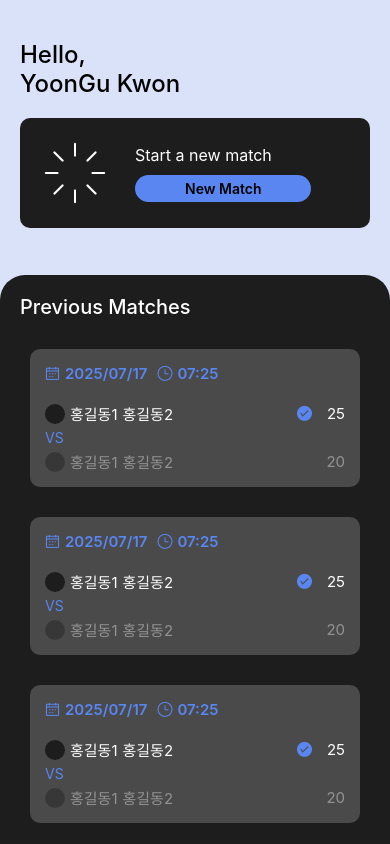
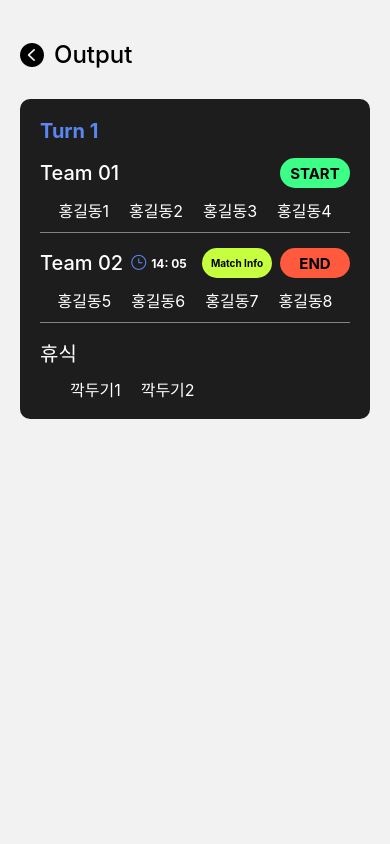
Before and after one commit to peaceRyun/cocktime, a React Native app: screen /OutputS in a window 390 px wide. Built offline with nearby package versions, Linux system fonts and the light colour scheme.

Commit message:
라우팅 연결 // Output 페이지 마크업

```diff
--- a/App.js
+++ b/App.js
@@ -1,13 +1,12 @@
-import React from 'react';
 import { NavigationContainer } from '@react-navigation/native';
 import { createNativeStackNavigator } from '@react-navigation/native-stack';
 import { useFonts } from 'expo-font';
 
-// 우리가 만든 화면 컴포넌트들을 불러옵니다.
 import HomeScreen from './src/screens/HomeScreen';
-import DetailsScreen from './src/screens/DetailsScreen';
+import InputScreen from './src/screens/InputScreen';
+import OutputScreen from './src/screens/OutputScreen';
+import MatchInfoScreen from './src/screens/MatchInfoScreen';
 
-// 스택 내비게이터를 생성합니다.
 const Stack = createNativeStackNavigator();
 
 export default function App() {
@@ -34,7 +33,9 @@ export default function App() {
             >
                 {/* Stack.Screen으로 각 화면을 등록합니다. name이 이동할 때 사용하는 이름이 됩니다. */}
                 <Stack.Screen name='Home' component={HomeScreen} options={{ title: '홈' }} />
-                <Stack.Screen name='Details' component={DetailsScreen} options={{ title: '상세 정보' }} />
+                <Stack.Screen name='InputS' component={InputScreen} options={{ title: '입력 페이지' }} />
+                <Stack.Screen name='OutputS' component={OutputScreen} options={{ title: '결과 페이지' }} />
+                <Stack.Screen name='MatchInfoS' component={MatchInfoScreen} options={{ title: '매치 정보 페이지' }} />
             </Stack.Navigator>
         </NavigationContainer>
     );
--- a/src/screens/DetailsScreen.js
+++ /dev/null
@@ -1,15 +0,0 @@
-import { View, Text, Button, StyleSheet } from 'react-native';
-
-export default function DetailsScreen({ navigation }) {
-    return (
-        <View style={styles.container}>
-            <Text style={styles.text}>상세 페이지</Text>
-            <Button title='뒤로 가기' onPress={() => navigation.goBack()} />
-        </View>
-    );
-}
-
-const styles = StyleSheet.create({
-    container: { flex: 1, alignItems: 'center', justifyContent: 'center' },
-    text: { fontSize: 24 },
-});
--- a/src/screens/HomeScreen.js
+++ b/src/screens/HomeScreen.js
@@ -19,7 +19,7 @@ export default function HomeScreen({ navigation }) {
                 </View>
                 <View>
                     <Text style={styles.matchTitle}>Start a new match</Text>
-                    <TouchableOpacity style={styles.newMatchButton} onPress={() => navigation.navigate('Details')}>
+                    <TouchableOpacity style={styles.newMatchButton} onPress={() => navigation.navigate('InputS')}>
                         <Text style={styles.newMatchButtonText}>New Match</Text>
                     </TouchableOpacity>
                 </View>
--- /dev/null
+++ b/src/screens/InputScreen.js
@@ -0,0 +1,49 @@
+import { View, Text, StyleSheet, TouchableOpacity } from 'react-native';
+import AntDesign from '@expo/vector-icons/AntDesign';
+
+export default function InputScreen({ navigation }) {
+    return (
+        <View style={styles.container}>
+            <View style={styles.headerCont}>
+                <TouchableOpacity onPress={() => navigation.goBack()}>
+                    <AntDesign name='leftcircle' size={24} color='black' />
+                </TouchableOpacity>
+                <Text style={styles.h2}>Input</Text>
+            </View>
+            <TouchableOpacity
+                onPress={() => navigation.navigate('OutputS')}
+                style={{ position: 'absolute', bottom: 40, left: 0, right: 0, alignItems: 'center', zIndex: 10 }}
+            >
+                <View style={styles.resultBtn}>
+                    <Text style={styles.resultText}>결과 보기</Text>
+                </View>
+            </TouchableOpacity>
+        </View>
+    );
+}
+
+const styles = StyleSheet.create({
+    container: { flex: 1, position: 'relative' },
+    headerCont: {
+        display: 'flex',
+        flexDirection: 'row',
+        alignItems: 'center',
+        gap: 10,
+        marginTop: 40,
+        marginHorizontal: 20,
+    },
+    h2: { fontSize: 24, fontWeight: 500 },
+    resultBtn: {
+        width: 200,
+        backgroundColor: '#5A86F1',
+        paddingVertical: 20,
+        display: 'flex',
+        alignItems: 'center',
+        justifyContent: 'center',
+        borderRadius: 10,
+    },
+    resultText: {
+        fontSize: 20,
+        fontWeight: 700,
+    },
+});
--- /dev/null
+++ b/src/screens/MatchInfoScreen.js
@@ -0,0 +1,28 @@
+import { View, Text, StyleSheet, TouchableOpacity } from 'react-native';
+import AntDesign from '@expo/vector-icons/AntDesign';
+
+export default function MatchInfoScreen({ navigation }) {
+    return (
+        <View style={styles.container}>
+            <View style={styles.headerCont}>
+                <TouchableOpacity onPress={() => navigation.goBack()}>
+                    <AntDesign name='leftcircle' size={24} color='black' />
+                </TouchableOpacity>
+                <Text style={styles.h2}>Match Info</Text>
+            </View>
+        </View>
+    );
+}
+
+const styles = StyleSheet.create({
+    container: { flex: 1, position: 'relative' },
+    headerCont: {
+        display: 'flex',
+        flexDirection: 'row',
+        alignItems: 'center',
+        gap: 10,
+        marginTop: 40,
+        marginHorizontal: 20,
+    },
+    h2: { fontSize: 24, fontWeight: 500 },
+});
--- /dev/null
+++ b/src/screens/OutputScreen.js
@@ -0,0 +1,156 @@
+import { View, Text, StyleSheet, TouchableOpacity } from 'react-native';
+import AntDesign from '@expo/vector-icons/AntDesign';
+
+export default function OutputScreen({ navigation }) {
+    return (
+        <View style={styles.container}>
+            <View style={styles.headerCont}>
+                <TouchableOpacity onPress={() => navigation.goBack()}>
+                    <AntDesign name='leftcircle' size={24} color='black' />
+                </TouchableOpacity>
+                <Text style={styles.h2}>Output</Text>
+            </View>
+            <View style={{ marginTop: 30, display: 'flex', gap: 20 }}>
+                <View style={styles.cardCont}>
+                    <Text style={{ fontSize: 20, fontWeight: 700, color: '#5A86F1' }}>Turn 1</Text>
+                    <View style={styles.teamInfoCont}>
+                        <View style={styles.teamInfoHeader}>
+                            <Text style={{ color: '#fff', fontSize: 20, fontWeight: 500 }}>Team 01</Text>
+                            <View style={{ display: 'flex', flexDirection: 'row', alignItems: 'center', gap: 8 }}>
+                                <TouchableOpacity onPress={() => navigation.goBack()} style={styles.startBtn}>
+                                    <Text style={{ fontSize: 15, fontWeight: 700 }}>START</Text>
+                                </TouchableOpacity>
+                            </View>
+                        </View>
+                        <View style={styles.teamInfoMain}>
+                            <Text style={{ color: '#fff', fontSize: 16, fontWeight: 400 }}>홍길동1</Text>
+                            <Text style={{ color: '#fff', fontSize: 16, fontWeight: 400 }}>홍길동2</Text>
+                            <Text style={{ color: '#fff', fontSize: 16, fontWeight: 400 }}>홍길동3</Text>
+                            <Text style={{ color: '#fff', fontSize: 16, fontWeight: 400 }}>홍길동4</Text>
+                        </View>
+                    </View>
+                    <View style={styles.teamInfoCont}>
+                        <View style={styles.teamInfoHeader}>
+                            <Text style={{ color: '#fff', fontSize: 20, fontWeight: 500 }}>Team 02</Text>
+                            <View style={{ display: 'flex', flexDirection: 'row', alignItems: 'center', gap: 8 }}>
+                                <View style={styles.clockLabel}>
+                                    <AntDesign name='clockcircleo' size={15} color='#5A86F1' />
+                                    <Text style={{ color: '#fff', fontSize: 12, fontWeight: 700 }}>14: 05</Text>
+                                </View>
+                                <TouchableOpacity
+                                    onPress={() => navigation.navigate('MatchInfoS')}
+                                    style={styles.matchInfoBtn}
+                                >
+                                    <Text style={{ fontSize: 10, fontWeight: 700 }}>Match Info</Text>
+                                </TouchableOpacity>
+                                <TouchableOpacity
+                                    onPress={() => navigation.navigate('MatchInfoS')}
+                                    style={styles.endBtn}
+                                >
+                                    <Text style={{ fontSize: 15, fontWeight: 700 }}>END</Text>
+                                </TouchableOpacity>
+                            </View>
+                        </View>
+                        <View style={styles.teamInfoMain}>
+                            <Text style={{ color: '#fff', fontSize: 16, fontWeight: 400 }}>홍길동5</Text>
+                            <Text style={{ color: '#fff', fontSize: 16, fontWeight: 400 }}>홍길동6</Text>
+                            <Text style={{ color: '#fff', fontSize: 16, fontWeight: 400 }}>홍길동7</Text>
+                            <Text style={{ color: '#fff', fontSize: 16, fontWeight: 400 }}>홍길동8</Text>
+                        </View>
+                    </View>
+                    <View style={styles.restInfoCont}>
+                        <View style={styles.teamInfoHeader}>
+                            <Text style={{ color: '#fff', fontSize: 20, fontWeight: 500 }}>휴식</Text>
+                        </View>
+                        <View style={styles.restInfoMain}>
+                            <Text style={{ color: '#fff', fontSize: 16, fontWeight: 400 }}>깍두기1</Text>
+                            <Text style={{ color: '#fff', fontSize: 16, fontWeight: 400 }}>깍두기2</Text>
+                        </View>
+                    </View>
+                </View>
+            </View>
+        </View>
+    );
+}
+
+const styles = StyleSheet.create({
+    container: { flex: 1, position: 'relative' },
+    headerCont: {
+        display: 'flex',
+        flexDirection: 'row',
+        alignItems: 'center',
+        gap: 10,
+        marginTop: 40,
+        marginHorizontal: 20,
+    },
+    h2: { fontSize: 24, fontWeight: 500 },
+    cardCont: {
+        marginHorizontal: 20,
+        height: 320,
+        backgroundColor: '#1d1d1d',
+        borderRadius: 10,
+        padding: 20,
+    },
+    teamInfoCont: {
+        marginTop: 15,
+        paddingBottom: 10,
+        borderBottomWidth: 1,
+        borderBottomColor: '#838383',
+    },
+    restInfoCont: { marginTop: 15, paddingBottom: 10 },
+    teamInfoHeader: { display: 'flex', flexDirection: 'row', alignItems: 'center', justifyContent: 'space-between' },
+    teamInfoMain: {
+        marginTop: 10,
+        display: 'flex',
+        flexDirection: 'row',
+        alignItems: 'center',
+        justifyContent: 'center',
+        gap: 20,
+    },
+    restInfoMain: {
+        marginTop: 10,
+        display: 'flex',
+        flexDirection: 'row',
+        alignItems: 'center',
+        gap: 20,
+        paddingLeft: 30,
+    },
+    startBtn: {
+        backgroundColor: '#3DFF88',
+        width: 70,
+        height: 30,
+        borderRadius: 20,
+        display: 'flex',
+        alignItems: 'center',
+        justifyContent: 'center',
+    },
+    endBtn: {
+        backgroundColor: '#FF5A3D',
+        width: 70,
+        height: 30,
+        borderRadius: 20,
+        display: 'flex',
+        alignItems: 'center',
+        justifyContent: 'center',
+    },
+    matchInfoBtn: {
+        backgroundColor: '#C5FF3D',
+        width: 70,
+        height: 30,
+        borderRadius: 20,
+        display: 'flex',
+        alignItems: 'center',
+        justifyContent: 'center',
+    },
+    clockLabel: {
+        // backgroundColor: '#4A4A4A',
+        width: 70,
+        height: 30,
+        borderRadius: 20,
+        display: 'flex',
+        flexDirection: 'row',
+        alignItems: 'center',
+        justifyContent: 'center',
+        gap: 5,
+    },
+});
```
